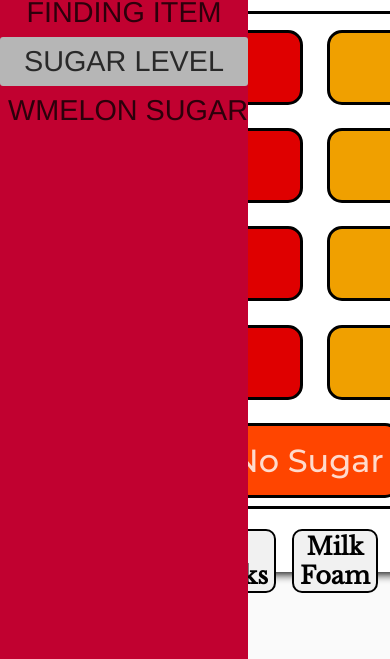
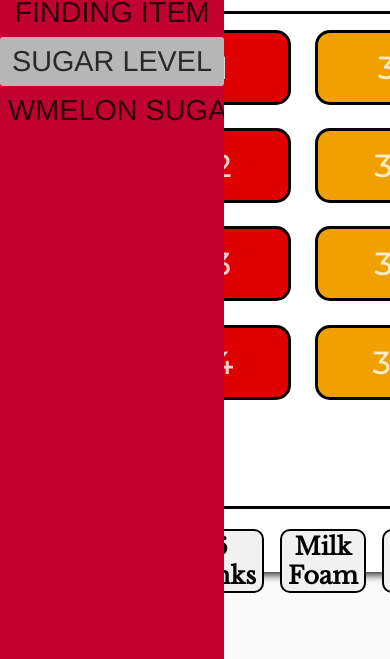
Before and after one commit to dustinn1235/GongCha-Training, a plain HTML site: page sugar.html in a window 390 px wide. Shown: the part 185-844 px from the top of the page. Drawn offline with nearby package versions, Linux system fonts and the light colour scheme; a script that the page names is missing.

Commit message:
responsive

```diff
--- a/css/finditem.css
+++ b/css/finditem.css
@@ -27,7 +27,7 @@ body {
   border-radius: 5px;
   padding: 0.625rem;
   box-shadow: 0 0 10px 2px;
-  margin-left: 15rem;
+  margin-left: max(13.5rem, 16vw);
 }
 
 .btn-grid {
@@ -54,7 +54,8 @@ body {
   /* border-color: blue;
   color: blue; */
   height: 4.688rem;
-  width: 14.5rem;
+  width: min(15vw, 14.5rem);
+  min-width: 10.5rem;
   word-wrap: break-word;
   /* font-family: "Montserrat", sans-serif; */
   font-family: "Libre Baskerville", serif;
--- a/css/sidebar.css
+++ b/css/sidebar.css
@@ -8,7 +8,8 @@
   position: fixed;
   background-color: #c10130;
   display: block;
-  width: 15.5rem;
+  width: 16.5vw;
+  min-width: 14rem;
   overflow: hidden;
   text-align: center;
   /* flex-direction: column; */
--- a/css/sugar.css
+++ b/css/sugar.css
@@ -29,7 +29,7 @@ body {
   box-shadow: 0 0 10px 2px;
   display: flex;
   flex-direction: column;
-  margin-left: 15rem;
+  margin-left: max(13.5rem, 16vw);
 }
 
 .btn-grid {
@@ -55,7 +55,7 @@ body {
 .mbtn:last-child {
   position: relative;
   background-color: orangered;
-  left: 19rem;
+  left: min(19rem, 26vw);
 }
 
 .mbtn {
@@ -63,7 +63,8 @@ body {
   border-color: black;
   border-radius: 15px;
   height: 4.688rem;
-  width: 11.5rem;
+  width: min(11.5rem, 15vw);
+  min-width: 10.5rem;
   word-wrap: break-word;
   margin: 0.5rem;
   font-size: xx-large;
```
